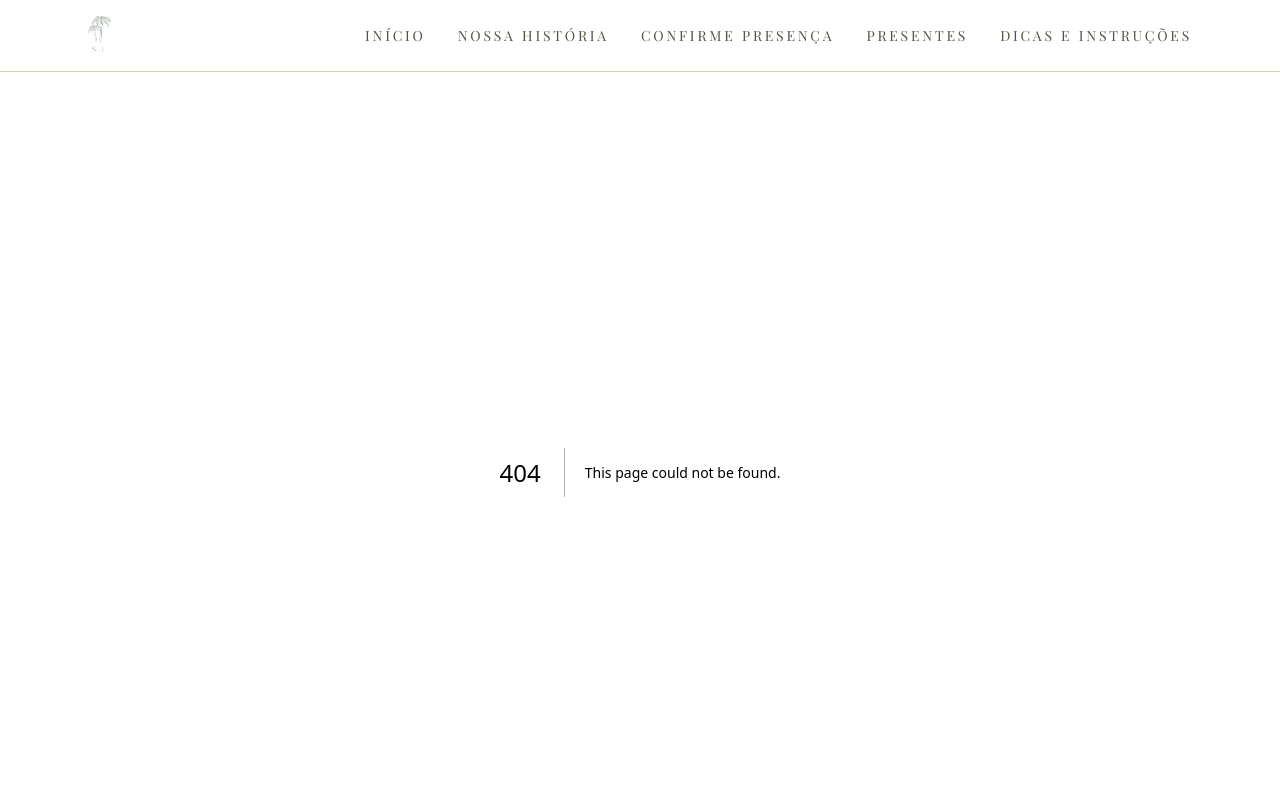
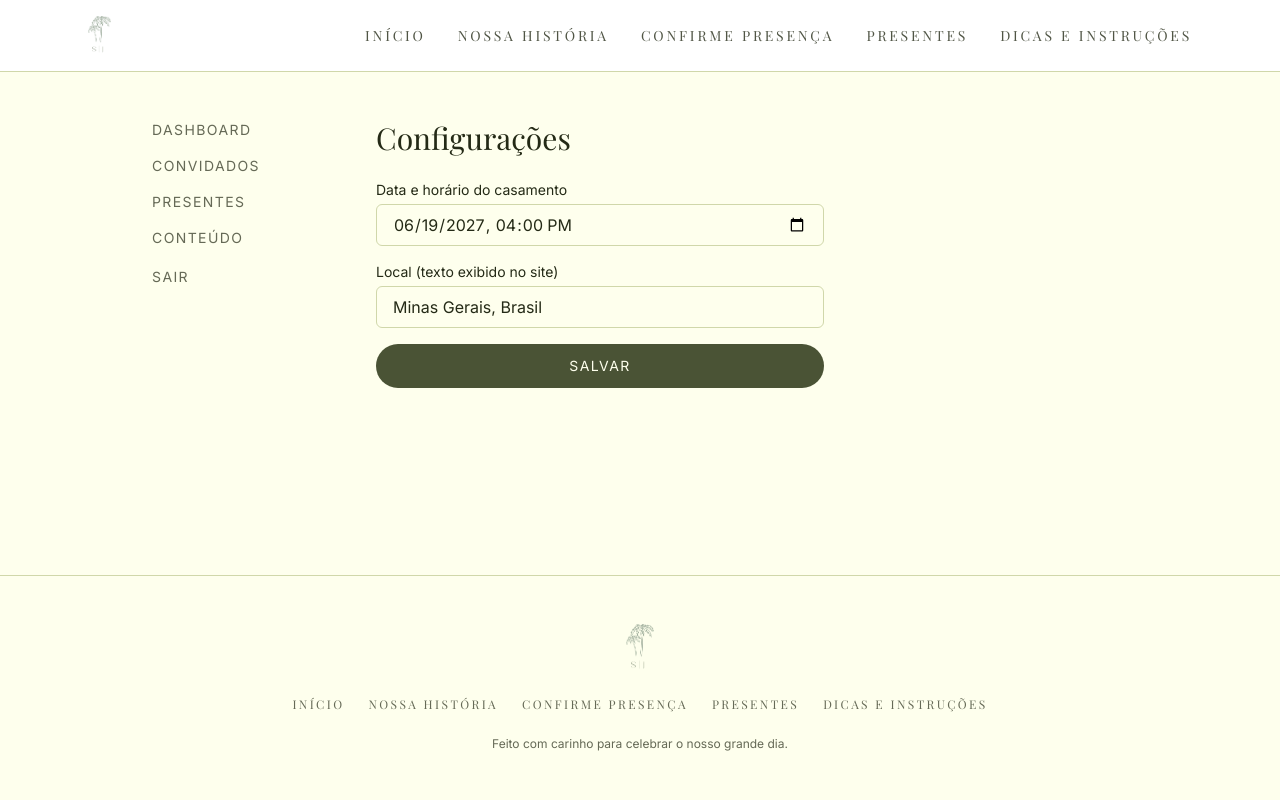
Before and after one commit to johnnatas/stefanie-e-jonatas-site-de-casamento, a Next.js app: page /admin/conteudo/configuracoes in a window 1280 px wide. Before the commit this address had no page. Shown: the top 800 px of the page. Built offline with nearby package versions, Linux system fonts and the light colour scheme; no server answers.

Commit message:
feat(admin): add Content CMS index page and the Settings (wedding date) section

```diff
--- /dev/null
+++ b/src/app/admin/(protected)/conteudo/configuracoes/actions.ts
@@ -0,0 +1,30 @@
+"use server";
+
+import { redirect } from "next/navigation";
+import { createUpdateSiteContentUseCase } from "@/infrastructure/composition";
+import { settingsContentSchema } from "@/application/content/schemas";
+import type { SiteContentActionState } from "@/application/content/actionState";
+
+export async function updateSettingsAction(
+  _prevState: SiteContentActionState,
+  formData: FormData
+): Promise<SiteContentActionState> {
+  const weddingDate = formData.get("weddingDate");
+
+  const parsed = settingsContentSchema.safeParse({
+    weddingDateIso: typeof weddingDate === "string" && weddingDate ? `${weddingDate}:00-03:00` : undefined,
+    weddingLocationLabel: formData.get("weddingLocationLabel"),
+  });
+
+  if (!parsed.success) {
+    return { status: "error", message: "Verifique os campos do formulário." };
+  }
+
+  try {
+    await createUpdateSiteContentUseCase().execute("settings", parsed.data);
+  } catch {
+    return { status: "error", message: "Não foi possível salvar agora." };
+  }
+
+  redirect("/admin/conteudo");
+}
--- /dev/null
+++ b/src/app/admin/(protected)/conteudo/configuracoes/page.tsx
@@ -0,0 +1,20 @@
+import type { Metadata } from "next";
+import { SettingsForm } from "@/components/admin/SettingsForm";
+import { getSiteContentOrDefault } from "@/infrastructure/composition";
+
+export const metadata: Metadata = {
+  title: "Configurações | Painel Administrativo",
+};
+
+export default async function SettingsContentPage() {
+  const content = await getSiteContentOrDefault("settings");
+
+  return (
+    <div>
+      <h1 className="font-serif text-3xl text-forest">Configurações</h1>
+      <div className="mt-6">
+        <SettingsForm defaultValues={content} />
+      </div>
+    </div>
+  );
+}
--- /dev/null
+++ b/src/app/admin/(protected)/conteudo/page.tsx
@@ -0,0 +1,36 @@
+import type { Metadata } from "next";
+import Link from "next/link";
+
+export const metadata: Metadata = {
+  title: "Conteúdo do Site | Painel Administrativo",
+};
+
+const CONTENT_SECTIONS = [
+  { label: "Configurações (data do casamento)", href: "/admin/conteudo/configuracoes" },
+  { label: "Hero da Home", href: "/admin/conteudo/hero" },
+  { label: "Fotos dos Marcos (Save the Date)", href: "/admin/conteudo/marcos" },
+  { label: "Carrossel da Home", href: "/admin/conteudo/carrossel" },
+  { label: "Dicas — Cerimônia", href: "/admin/conteudo/dicas-cerimonia" },
+  { label: "Dicas — Traje", href: "/admin/conteudo/dicas-traje" },
+  { label: "Dicas — Hospedagem", href: "/admin/conteudo/dicas-hospedagem" },
+];
+
+export default function ContentIndexPage() {
+  return (
+    <div>
+      <h1 className="font-serif text-3xl text-forest">Conteúdo do Site</h1>
+      <ul className="mt-6 flex flex-col gap-3">
+        {CONTENT_SECTIONS.map((section) => (
+          <li key={section.href}>
+            <Link
+              href={section.href}
+              className="font-sans text-sm uppercase tracking-widest text-moss hover:text-forest"
+            >
+              {section.label}
+            </Link>
+          </li>
+        ))}
+      </ul>
+    </div>
+  );
+}
--- a/src/app/admin/(protected)/layout.tsx
+++ b/src/app/admin/(protected)/layout.tsx
@@ -5,6 +5,7 @@ const ADMIN_NAV = [
   { label: "Dashboard", href: "/admin/dashboard" },
   { label: "Convidados", href: "/admin/convidados" },
   { label: "Presentes", href: "/admin/presentes" },
+  { label: "Conteúdo", href: "/admin/conteudo" },
 ];
 
 export default function AdminProtectedLayout({ children }: { children: React.ReactNode }) {
--- /dev/null
+++ b/src/components/admin/SettingsForm.tsx
@@ -0,0 +1,68 @@
+"use client";
+
+import { useActionState } from "react";
+import { updateSettingsAction } from "@/app/admin/(protected)/conteudo/configuracoes/actions";
+import type { SiteContentActionState } from "@/application/content/actionState";
+import type { SettingsContent } from "@/application/content/schemas";
+
+interface SettingsFormProps {
+  defaultValues: SettingsContent;
+}
+
+const inputClassName =
+  "mt-1 w-full rounded-md border border-line bg-paper px-4 py-2 font-sans text-forest focus:border-moss focus:outline-none";
+
+const initialSettingsActionState: SiteContentActionState = { status: "idle" };
+
+function toDatetimeLocalValue(iso: string): string {
+  return iso.slice(0, 16);
+}
+
+export function SettingsForm({ defaultValues }: SettingsFormProps) {
+  const [state, formAction, isPending] = useActionState(updateSettingsAction, initialSettingsActionState);
+
+  return (
+    <form action={formAction} className="flex max-w-md flex-col gap-4">
+      <div>
+        <label htmlFor="weddingDate" className="block font-sans text-sm text-forest">
+          Data e horário do casamento
+        </label>
+        <input
+          id="weddingDate"
+          name="weddingDate"
+          type="datetime-local"
+          defaultValue={toDatetimeLocalValue(defaultValues.weddingDateIso)}
+          required
+          className={inputClassName}
+        />
+      </div>
+
+      <div>
+        <label htmlFor="weddingLocationLabel" className="block font-sans text-sm text-forest">
+          Local (texto exibido no site)
+        </label>
+        <input
+          id="weddingLocationLabel"
+          name="weddingLocationLabel"
+          defaultValue={defaultValues.weddingLocationLabel}
+          required
+          className={inputClassName}
+        />
+      </div>
+
+      <button
+        type="submit"
+        disabled={isPending}
+        className="rounded-full bg-moss px-8 py-3 font-sans text-sm uppercase tracking-widest text-paper transition-colors hover:bg-moss/80 disabled:opacity-60"
+      >
+        {isPending ? "Salvando..." : "Salvar"}
+      </button>
+
+      {state.status === "error" && (
+        <p role="alert" className="text-xs text-danger">
+          {state.message}
+        </p>
+      )}
+    </form>
+  );
+}
```
